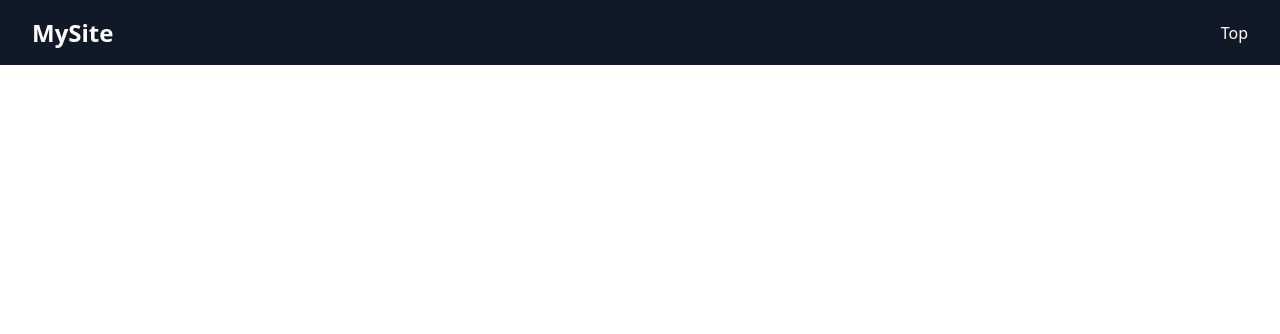
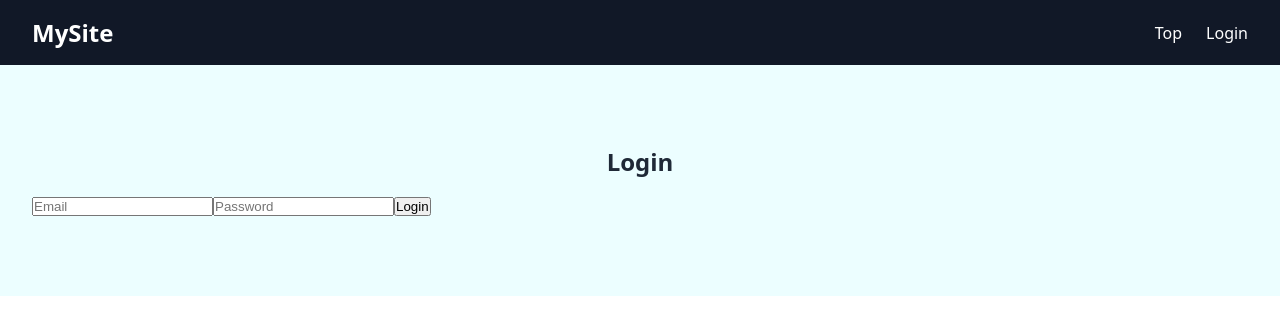
Before and after one commit to ShowkatSakib/git-landing, a React (Vite) app: page / in a window 1280 px wide. Shown: the top 334 px of the page. Built offline with nearby package versions, Linux system fonts and the light colour scheme.

Commit message:
feat: add login section

```diff
--- a/src/App.css
+++ b/src/App.css
@@ -15,3 +15,7 @@
 
 .section { padding: 5rem 2rem; max-width: 900px; margin: 0 auto; }
 .section h2 { margin-bottom: 1rem; }
+
+.auth { background: #ecfeff; max-width: none; }
+.auth .form { margin: 0 auto; }
+.auth h2 { text-align: center; }
--- a/src/App.jsx
+++ b/src/App.jsx
@@ -1,11 +1,13 @@
 import './App.css'
 import Navbar from './components/Navbar'
+import Login from './components/Login'
 
 function App() {
   return (
     <>
       <Navbar />
       <main id="top">
+        <Login />
       </main>
     </>
   )
--- /dev/null
+++ b/src/components/Login.jsx
@@ -0,0 +1,19 @@
+function Login() {
+  const handleSubmit = (e) => {
+    e.preventDefault()
+    alert('Logged in!')
+  }
+
+  return (
+    <section id="login" className="section auth">
+      <h2>Login</h2>
+      <form onSubmit={handleSubmit} className="form">
+        <input type="email" placeholder="Email" required />
+        <input type="password" placeholder="Password" required />
+        <button type="submit" className="btn">Login</button>
+      </form>
+    </section>
+  )
+}
+
+export default Login
--- a/src/components/Navbar.jsx
+++ b/src/components/Navbar.jsx
@@ -4,6 +4,7 @@ function Navbar() {
       <h2 className="logo">MySite</h2>
       <ul>
         <li><a href="#top">Top</a></li>
+        <li><a href="#login">Login</a></li>
       </ul>
     </nav>
   )
```
